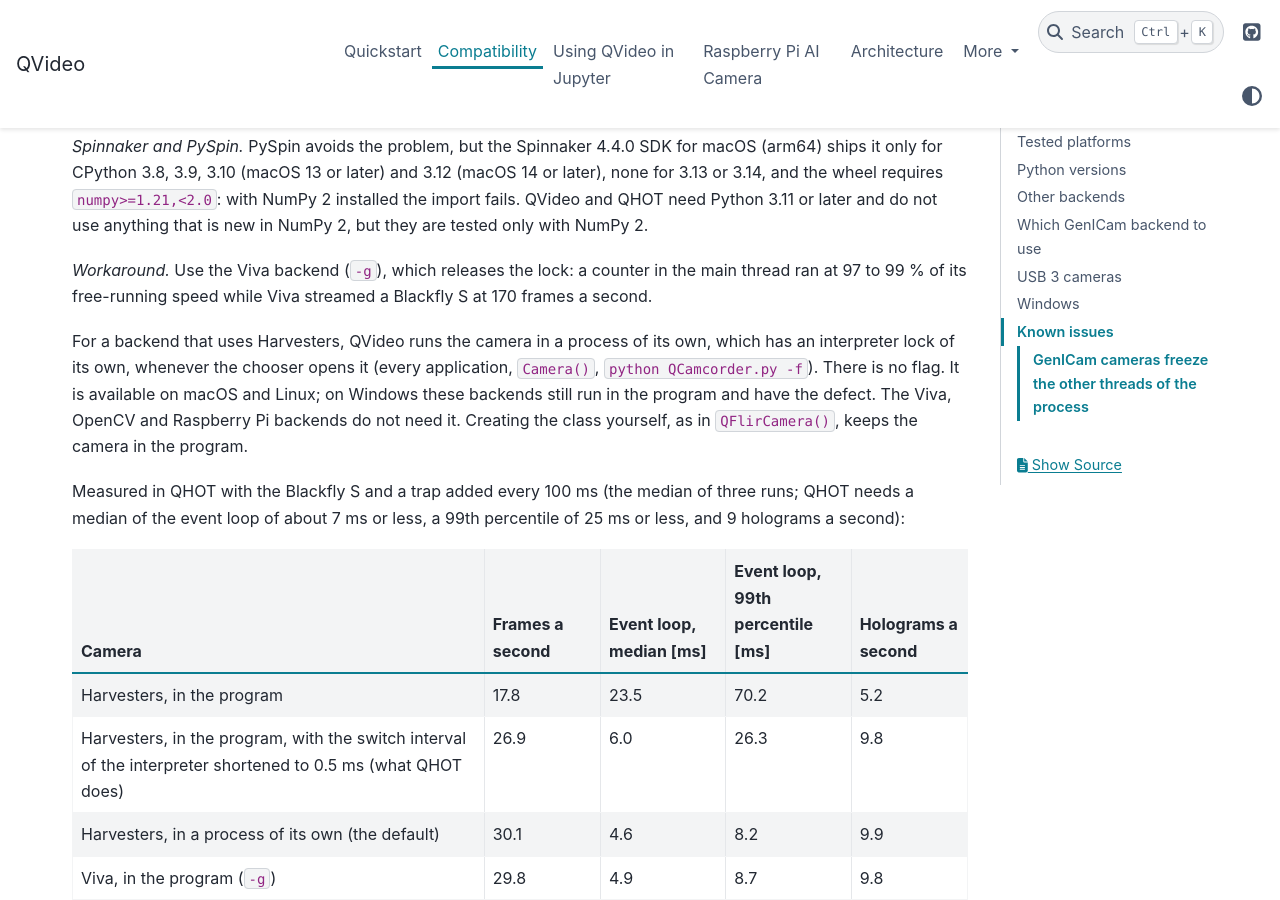
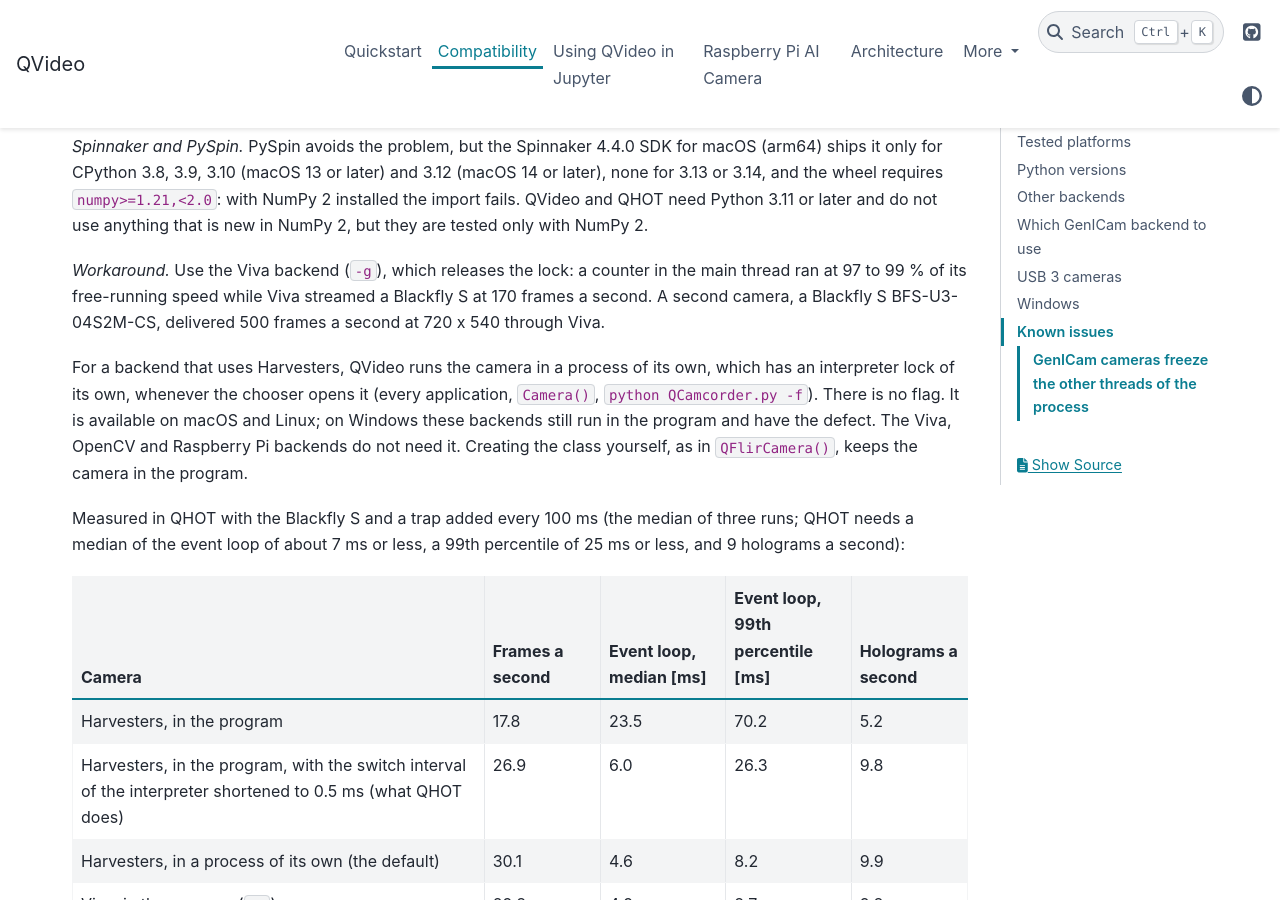
Before and after one commit to davidgrier/QVideo, a Sphinx documentation site: the page built from docs/compatibility.rst, in a window 1280 px wide and 900 px high, scrolled down 3477 px. Built offline with Sphinx 7.4.7 and the PyData theme 0.15.4, drawn with Linux system fonts in a browser that asks for light colours.

Commit message:
docs: a Blackfly S delivers 500 frames a second through Viva
Co-Authored-By: Claude Sonnet 5.5 <noreply@anthropic.com>

```diff
--- a/docs/compatibility.rst
+++ b/docs/compatibility.rst
@@ -202,7 +202,9 @@ new in NumPy 2, but they are tested only with NumPy 2.
 
 *Workaround.*  Use the Viva backend (``-g``), which releases the lock: a
 counter in the main thread ran at 97 to 99 % of its free-running speed while
-Viva streamed a Blackfly S at 170 frames a second.
+Viva streamed a Blackfly S at 170 frames a second.  A second camera, a
+Blackfly S BFS-U3-04S2M-CS, delivered 500 frames a second at 720 x 540
+through Viva.
 
 For a backend that uses Harvesters, QVideo runs the camera in a process of
 its own, which has an interpreter lock of its own, whenever the chooser opens
```
